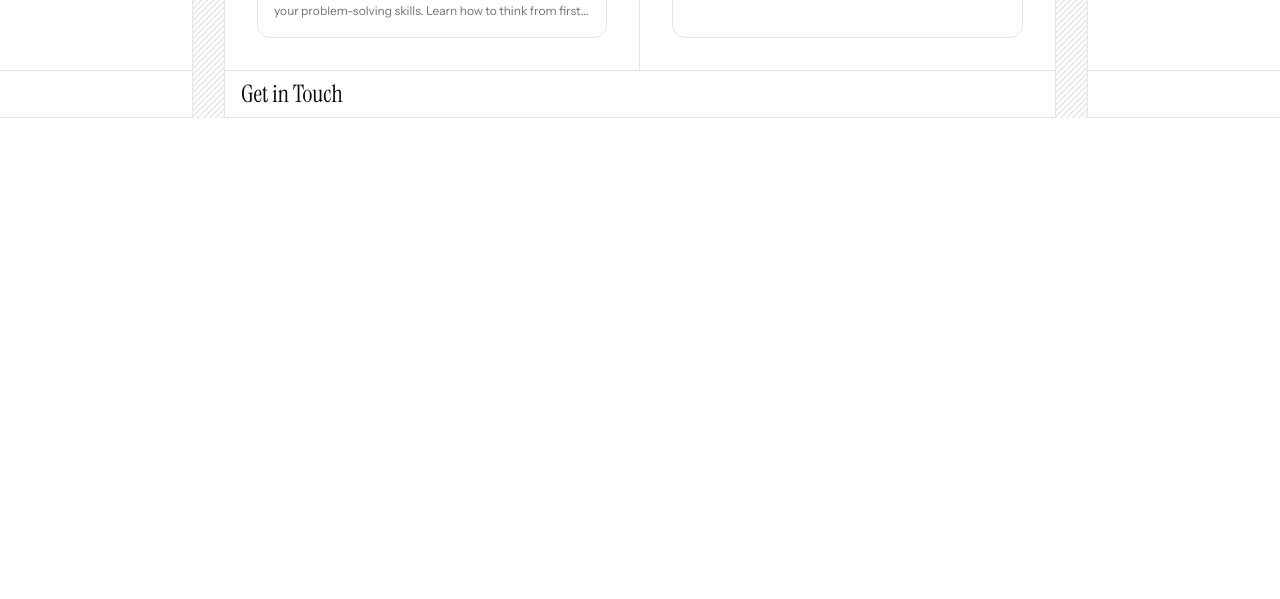
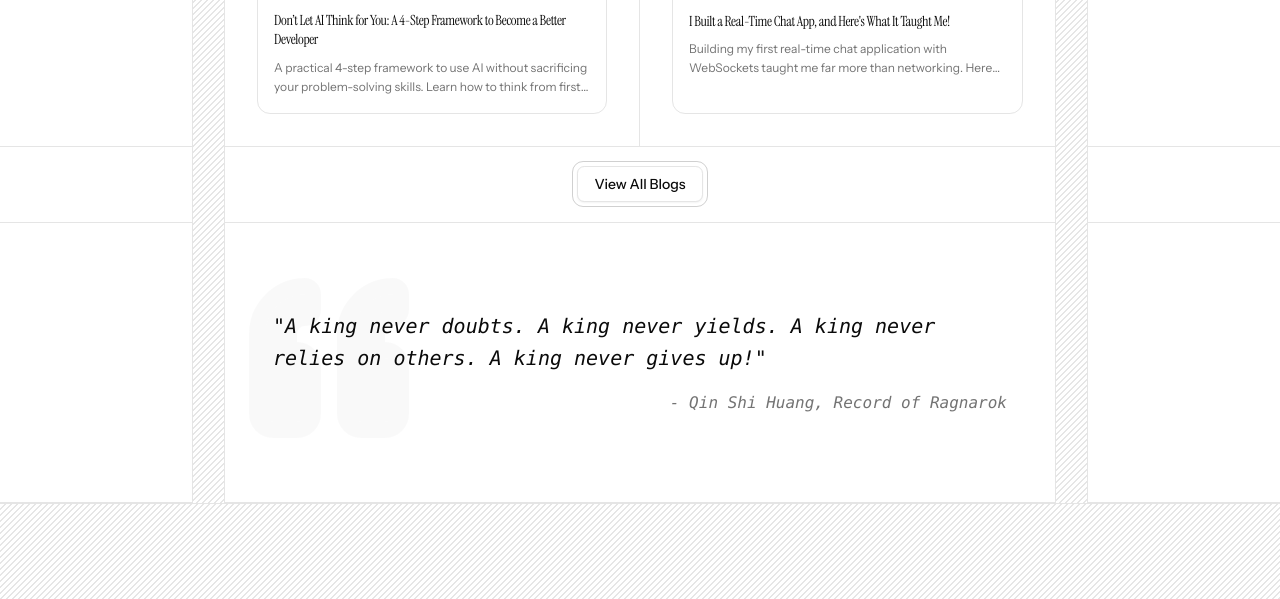
Before and after one commit to amannv/portfolio-v1, a Next.js app: page / in a window 1280 px wide. Shown: the part 1905-2504 px from the top of the page. Before the commit the page ends 2023 px from the top, so only its background shows below. Built offline with nearby package versions, Linux system fonts and the light colour scheme; no server answers.

Commit message:
created quote section

```diff
--- a/app/page.tsx
+++ b/app/page.tsx
@@ -6,6 +6,7 @@ import Hero from "./sections/Hero";
 import Blogs from "./sections/Blogs";
 import Contact from "./sections/Contact";
 import Connect from "./sections/Connect";
+import { Quote } from "@/components/Quote";
 export default function Home() {
   return (
     <>
@@ -16,7 +17,7 @@ export default function Home() {
         <Projects />
         <TechStack />
         <Blogs />
-        <Connect />
+        <Quote />
       </Container>
     </>
   );
--- a/app/sections/Blogs.tsx
+++ b/app/sections/Blogs.tsx
@@ -2,6 +2,7 @@ import Heading from "@/components/Heading";
 import BlogCard2, { BlogFrontmatter } from "@/components/BlogCard2";
 import { getAllBlogs } from "@/lib/mdx";
 import { cn } from "@/lib/utils";
+import HeadingButton from "@/components/HeadingButton";
 
 export default async function Blogs() {
   const allBlogs = (await getAllBlogs())
@@ -28,6 +29,7 @@ export default async function Blogs() {
           </div>
         ))}
       </div>
+    <HeadingButton title={"View All Blogs"} href={"/blog"} />
     </>
   );
 }
--- a/app/sections/Connect.tsx
+++ b/app/sections/Connect.tsx
@@ -4,7 +4,9 @@ import Heading from "@/components/Heading";
 export default function Connect() {
   return (
     <>
-      <Heading title="Get in Touch" />
+      <div>
+        Connect to me
+      </div>
     </>
   );
 }
--- a/app/sections/Projects.tsx
+++ b/app/sections/Projects.tsx
@@ -2,6 +2,7 @@ import Heading from "@/components/Heading";
 import ScaleX from "@/components/ScaleX";
 import ProjectCard, { ProjectCardProps } from "@/components/ProjectCard";
 import { cn } from "@/lib/utils";
+import HeadingButton from "@/components/HeadingButton";
 
 const projectsList: ProjectCardProps[] = [
   {
@@ -67,6 +68,7 @@ export default function Projects() {
           </div>
         ))}
       </div>
+      <HeadingButton title={"View All Projects"} href={"/projects"} />
     </div>
   );
 }
--- a/components/Container.tsx
+++ b/components/Container.tsx
@@ -13,6 +13,7 @@ export default function Container({ children, className }: { children: React.Rea
           {children}
         </div>
       </div>
+      <ScaleX className="h-24 z-20 border-t" />
     </div>
   );
 }
--- /dev/null
+++ b/components/HeadingButton.tsx
@@ -0,0 +1,22 @@
+import { cn } from "@/lib/utils";
+import { Button } from "./ui/button";
+import Link from "next/link";
+export default function HeadingButton({ title, href }: { title: string, href: string }) {
+  return (
+    <Link href={href}>
+    <div className={cn("relative flex items-center justify-center px-12")}>
+      <div className="pointer-events-none absolute top-0 left-1/2 z-0 w-screen -translate-x-1/2 border-b" />
+      <div className="p-4">
+        <div className="outline-1 p-1 rounded-xl hover:bg-accent transition-colors duration-300">
+        <Button
+          variant={"outline"}
+          className="cursor-pointer rounded-lg px-4 py-2"
+        >
+          {title}
+        </Button>
+        </div>
+      </div>
+    </div>
+    </Link>
+  );
+}
--- /dev/null
+++ b/components/Quote.tsx
@@ -0,0 +1,41 @@
+import { Quote as QuoteIcon } from "lucide-react";
+import { cn } from "@/lib/utils";
+import React from "react";
+
+interface QuoteProps extends React.HTMLAttributes<HTMLDivElement> {
+  text?: string;
+  author?: string;
+}
+
+export function Quote({
+  text = "A king never doubts.  A king never yields. A king never relies on others. A king never gives up!",
+  author = "- Qin Shi Huang, Record of Ragnarok",
+  className,
+  ...props
+}: QuoteProps) {
+  return (
+    <div
+      className={cn(
+        "relative mx-auto w-full max-w-4xl py-12 md:py-16",
+        className,
+      )}
+      {...props}
+    >
+      <div className="pointer-events-none absolute top-0 left-1/2 z-0 w-screen -translate-x-1/2 border-b border-border" />
+      <div className="pointer-events-none absolute bottom-0 left-1/2 z-0 w-screen -translate-x-1/2 border-b border-border" />
+
+      {/* Huge background quote mark */}
+      <QuoteIcon className="absolute left-6 top-8 z-0 h-32 w-32 rotate-180 fill-muted text-muted opacity-50 md:left-10 md:top-10 md:h-48 md:w-48" />
+
+      <div className="relative z-10 flex flex-col space-y-4 py-6 px-20">
+        <blockquote className="font-mono text-base italic leading-relaxed text-foreground md:text-xl">
+          "{text}"
+        </blockquote>
+
+        <div className="text-right font-mono text-sm italic text-muted-foreground md:text-base">
+          {author.startsWith('-') ? author : `- ${author}`}
+        </div>
+      </div>
+    </div>
+  );
+}
```
